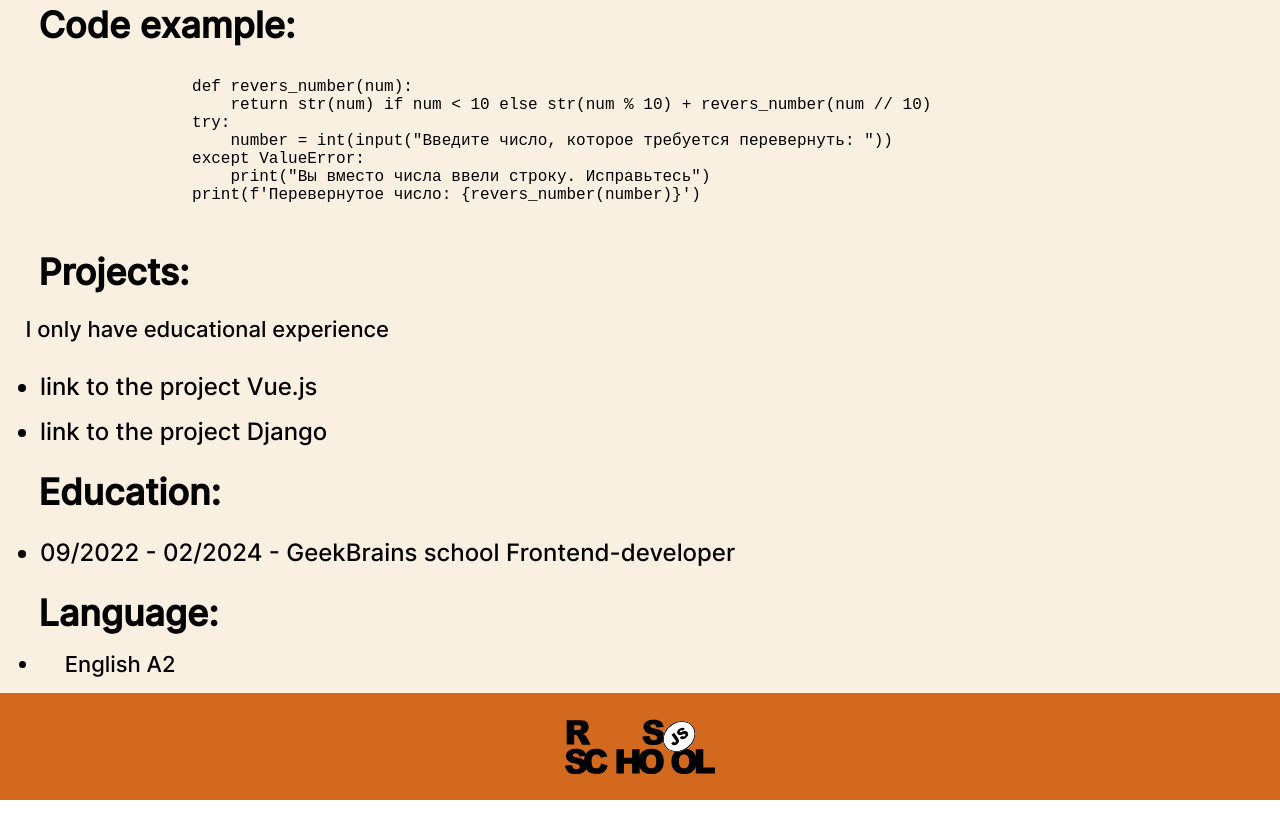
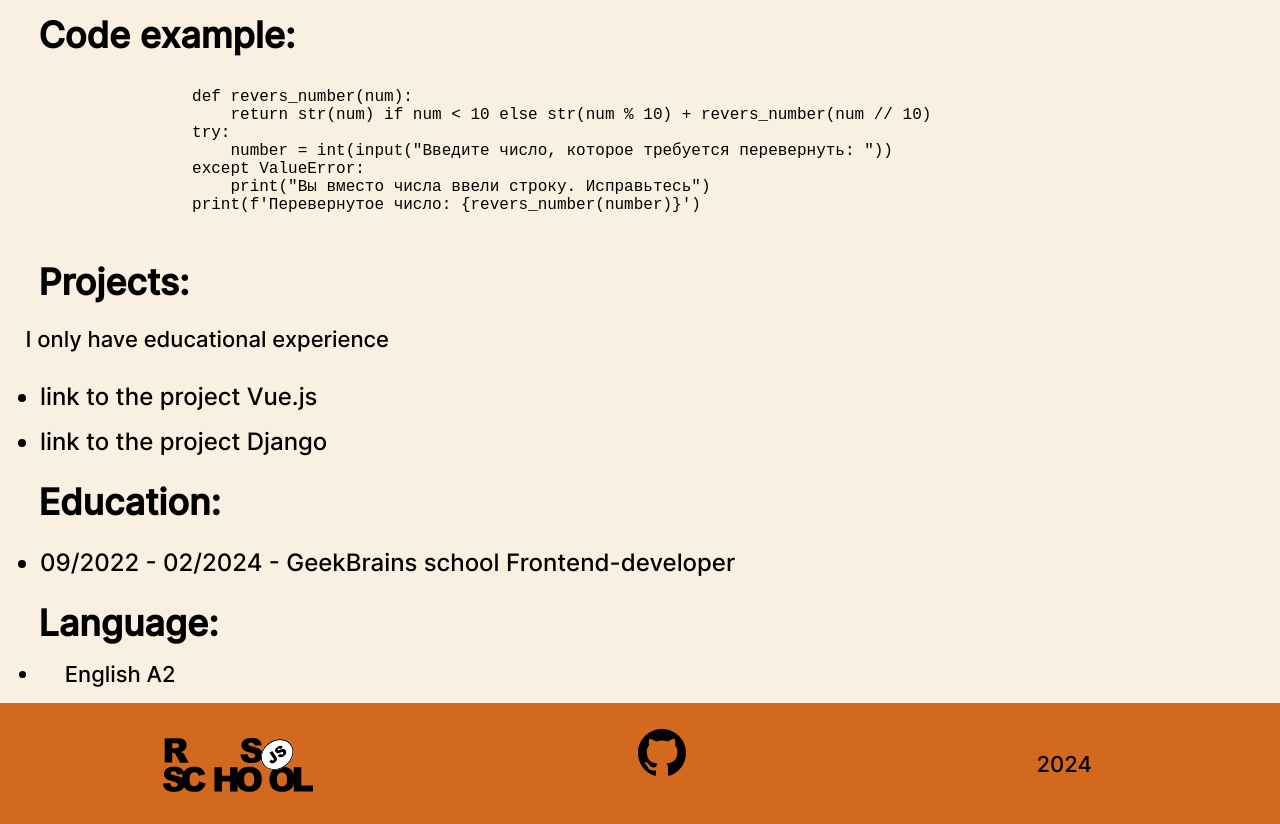
Before and after one commit to Chernigovskaya/rsschool-cv, a plain HTML site: page index.html in a window 1280 px wide. Shown: the part 1131-1955 px from the top of the page. Before the commit the page ends 1931 px from the top, so only its background shows below. Drawn offline with Linux system fonts and the light colour scheme.

Commit message:
feat: add icons gitHab in footer

```diff
--- a/index.html
+++ b/index.html
@@ -116,6 +116,12 @@
         <a class="footer-img" href="https://rs.school/courses/javascript-ru">
             <img src="assets/image/rs_school_js.svg" alt="logo" width="150">
         </a>
+        <a href="https://github.com/Chernigovskaya/rsschool-cv">
+            <svg height="48" aria-hidden="true" viewBox="0 0 16 16" version="1.1" width="48" data-view-component="true" class="octicon octicon-mark-github v-align-middle color-fg-default">
+                <path d="M8 0c4.42 0 8 3.58 8 8a8.013 8.013 0 0 1-5.45 7.59c-.4.08-.55-.17-.55-.38 0-.27.01-1.13.01-2.2 0-.75-.25-1.23-.54-1.48 1.78-.2 3.65-.88 3.65-3.95 0-.88-.31-1.59-.82-2.15.08-.2.36-1.02-.08-2.12 0 0-.67-.22-2.2.82-.64-.18-1.32-.27-2-.27-.68 0-1.36.09-2 .27-1.53-1.03-2.2-.82-2.2-.82-.44 1.1-.16 1.92-.08 2.12-.51.56-.82 1.28-.82 2.15 0 3.06 1.86 3.75 3.64 3.95-.23.2-.44.55-.51 1.07-.46.21-1.61.55-2.33-.66-.15-.24-.6-.83-1.23-.82-.67.01-.27.38.01.53.34.19.73.9.82 1.13.16.45.68 1.31 2.69.94 0 .67.01 1.3.01 1.49 0 .21-.15.45-.55.38A7.995 7.995 0 0 1 0 8c0-4.42 3.58-8 8-8Z"></path>
+            </svg>
+        </a>
+        <p class="text">2024</p>
     </footer>
 </body>
 
--- a/style.css
+++ b/style.css
@@ -50,11 +50,11 @@ body {
 }
 
 .nav-item {
-    padding: 28px 20px;
+    padding: 3%  2%;
 }
 
 .nav-link {
-    font-size: 24px;
+    font-size: 18px;
     transition: 0.5s;
 }
 
@@ -87,6 +87,8 @@ body {
     font-size: 16px;
 }
 .footer {
+    display: flex;
+    justify-content: space-around;
     background-color: chocolate;
     width: 100%;
     padding: 2% 0;
```
